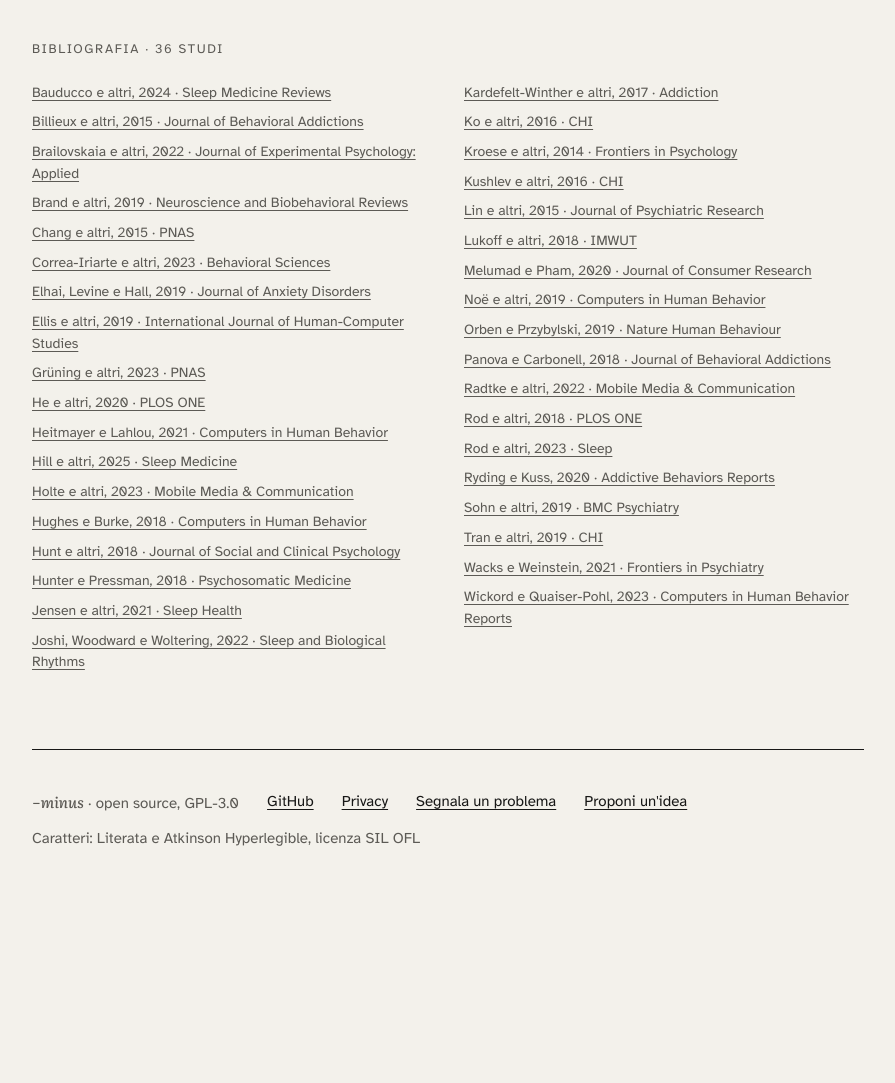
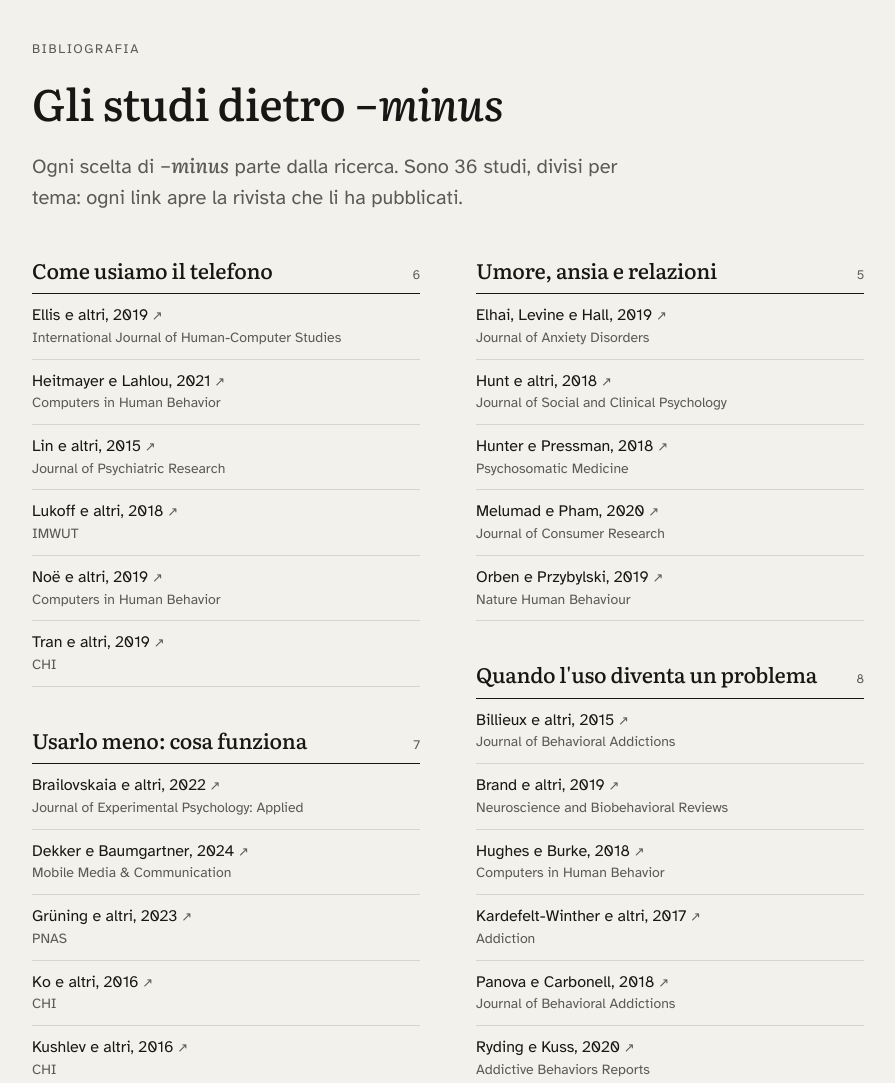
Before and after one commit to minus-phone/minus-phone.github.io, a plain HTML site: page index.html in a window 1280 px wide. Shown: the part 3880-4963 px from the top of the page, without its empty margins (192-1087 px from the left). Before the commit the page ends 4870 px from the top, so only its background shows below. Drawn offline with Linux system fonts and the light colour scheme.

Commit message:
Bibliografia divisa per tema, Dekker e Baumgartner al posto di Holte, link esterni in nuova scheda
Co-Authored-By: Claude Opus 5.5 <noreply@anthropic.com>
Claude-Session: https://claude.ai/code/session_01PnNKyUgUTVNH2A2cBtAiQh

```diff
--- a/index.html
+++ b/index.html
@@ -301,12 +301,22 @@ summary::-webkit-details-marker{display:none}
 summary::after{content:"+";float:right;color:var(--matita)}
 details[open] summary::after{content:"−"}
 details p{margin:10px 0 0;color:var(--matita)}
-.fonti{list-style:none;padding:0;margin:0;font-size:14px;color:var(--matita);columns:2;column-gap:32px}
-.fonti li{padding:4px 0;break-inside:avoid}
-@media (max-width:640px){.fonti{columns:1}}
-/* Da mobile: i primi tre studi + Vedi tutti */
-.vedi{display:none;margin-top:18px;min-height:44px;padding:0 20px;border-radius:22px;border:1.5px solid var(--inchiostro);background:transparent;color:var(--inchiostro);font:700 15px var(--sans);cursor:pointer}
-@media (max-width:640px){.fonti:not(.aperta) li:nth-child(n+4){display:none}.vedi{display:inline-flex;align-items:center}}
+/* Bibliografia: gli studi divisi per tema, su due colonne */
+.fonti{margin-top:44px;columns:2;column-gap:56px}
+.gruppo{break-inside:avoid;margin:0 0 40px}
+.gruppo h3{display:flex;justify-content:space-between;align-items:baseline;gap:12px;font-size:21px;padding-bottom:10px;margin:0;border-bottom:1px solid var(--inchiostro)}
+.gruppo h3 span{font-family:var(--sans);font-size:13px;color:var(--matita)}
+.gruppo ul{list-style:none;padding:0;margin:0}
+.gruppo li{border-bottom:1px solid var(--filo)}
+.gruppo a{display:flex;flex-direction:column;gap:2px;padding:11px 0;text-decoration:none;line-height:1.35}
+.gruppo .aut{font-size:16px}
+.gruppo .aut::after{content:" ↗";color:var(--matita);font-size:13px}
+.gruppo .riv{font-size:14px;color:var(--matita)}
+.gruppo a:hover{opacity:1}.gruppo a:hover .aut{text-decoration:underline}
+@media (max-width:640px){.fonti{columns:1;margin-top:28px}.gruppo{margin-bottom:28px}}
+/* Da mobile: il primo tema + Vedi tutti */
+.vedi{display:none;margin-top:4px;min-height:44px;padding:0 20px;border-radius:22px;border:1.5px solid var(--inchiostro);background:transparent;color:var(--inchiostro);font:700 15px var(--sans);cursor:pointer}
+@media (max-width:640px){.fonti:not(.aperta) .gruppo:nth-child(n+2){display:none}.vedi{display:inline-flex;align-items:center}}
 
 footer{padding:40px 0 64px;border-top:1px solid var(--inchiostro);font-size:15px;color:var(--matita);display:flex;flex-wrap:wrap;gap:12px 28px}
 footer a{color:var(--inchiostro)}
@@ -347,8 +357,8 @@ body{background:var(--carta)}
   <p class="payoff">Il tuo smartphone. <br class="solo-ampio">Ma <em class="m-">−minus</em>.</p>
   <p class="sotto">Cambia il modo in cui usi il telefono, senza cambiare telefono. Una home essenziale, la tua giornata al centro, le app quando servono.</p>
   <div class="azioni">
-    <a class="bottone pieno" href="https://github.com/minus-phone/Minus/releases">Scarica per Android</a>
-    <a class="bottone" href="https://github.com/minus-phone/Minus/issues/new/choose">Segnala un problema o un'idea</a>
+    <a class="bottone pieno" href="https://github.com/minus-phone/Minus/releases" target="_blank" rel="noopener">Scarica per Android</a>
+    <a class="bottone" href="https://github.com/minus-phone/Minus/issues/new/choose" target="_blank" rel="noopener">Segnala un problema o un'idea</a>
   </div>
   <ul class="punti">
     <li>Gratis e open source</li>
@@ -533,55 +543,82 @@ body{background:var(--carta)}
   <details><summary>Chi l'ha fatta, e come?</summary><p>Una product designer che, una volta diventata mamma, si è accorta di avere un problema con l'uso del telefono. La usa ogni giorno, e l'ha costruita lavorando con un'intelligenza artificiale in ogni fase. Ha ascoltato 72 persone, con un questionario e i dati veri del loro telefono. Ha studiato la ricerca sull'uso del telefono, per distinguere l'uso frequente da quello che fa male (<a href="#fonti">gli studi letti</a>). Ha provato wireframe, prototipi e una nuova versione ogni pochi giorni, sul proprio telefono. E ha lasciato il codice pubblico, così chiunque può verificare che <em class="m-">−minus</em> non raccoglie dati, segnalare un problema o proporre un'idea.</p></details>
 </section>
 
-<section class="sezione" aria-labelledby="fonti">
-  <p class="etichetta" id="fonti">Bibliografia · 36 studi</p>
-  <ul class="fonti" id="elenco-fonti">
-    <li><a href="https://doi.org/10.1016/j.smrv.2024.101933">Bauducco e altri, 2024 · Sleep Medicine Reviews</a></li>
-    <li><a href="https://doi.org/10.1556/2006.4.2015.009">Billieux e altri, 2015 · Journal of Behavioral Addictions</a></li>
-    <li><a href="https://doi.org/10.1037/xap0000430">Brailovskaia e altri, 2022 · Journal of Experimental Psychology: Applied</a></li>
-    <li><a href="https://doi.org/10.1016/j.neubiorev.2019.06.032">Brand e altri, 2019 · Neuroscience and Biobehavioral Reviews</a></li>
-    <li><a href="https://doi.org/10.1073/pnas.1418490112">Chang e altri, 2015 · PNAS</a></li>
-    <li><a href="https://doi.org/10.3390/bs13100839">Correa-Iriarte e altri, 2023 · Behavioral Sciences</a></li>
-    <li><a href="https://doi.org/10.1016/j.janxdis.2018.11.005">Elhai, Levine e Hall, 2019 · Journal of Anxiety Disorders</a></li>
-    <li><a href="https://doi.org/10.1016/j.ijhcs.2019.05.004">Ellis e altri, 2019 · International Journal of Human-Computer Studies</a></li>
-    <li><a href="https://www.pnas.org/doi/10.1073/pnas.2213114120">Grüning e altri, 2023 · PNAS</a></li>
-    <li><a href="https://journals.plos.org/plosone/article?id=10.1371/journal.pone.0228756">He e altri, 2020 · PLOS ONE</a></li>
-    <li><a href="https://doi.org/10.1016/j.chb.2020.106637">Heitmayer e Lahlou, 2021 · Computers in Human Behavior</a></li>
-    <li><a href="https://doi.org/10.1016/j.sleep.2025.02.043">Hill e altri, 2025 · Sleep Medicine</a></li>
-    <li><a href="https://journals.sagepub.com/doi/10.1177/20501579231212062">Holte e altri, 2023 · Mobile Media &amp; Communication</a></li>
-    <li><a href="https://doi.org/10.1016/j.chb.2018.03.047">Hughes e Burke, 2018 · Computers in Human Behavior</a></li>
-    <li><a href="https://doi.org/10.1521/jscp.2018.37.10.751">Hunt e altri, 2018 · Journal of Social and Clinical Psychology</a></li>
-    <li><a href="https://doi.org/10.1097/PSY.0000000000000568">Hunter e Pressman, 2018 · Psychosomatic Medicine</a></li>
-    <li><a href="https://doi.org/10.1016/j.sleh.2021.03.005">Jensen e altri, 2021 · Sleep Health</a></li>
-    <li><a href="https://doi.org/10.1007/s41105-021-00345-6">Joshi, Woodward e Woltering, 2022 · Sleep and Biological Rhythms</a></li>
-    <li><a href="https://doi.org/10.1111/add.13763">Kardefelt-Winther e altri, 2017 · Addiction</a></li>
-    <li><a href="https://doi.org/10.1145/2858036.2858568">Ko e altri, 2016 · CHI</a></li>
-    <li><a href="https://www.frontiersin.org/journals/psychology/articles/10.3389/fpsyg.2014.00611/full">Kroese e altri, 2014 · Frontiers in Psychology</a></li>
-    <li><a href="https://doi.org/10.1145/2858036.2858359">Kushlev e altri, 2016 · CHI</a></li>
-    <li><a href="https://doi.org/10.1016/j.jpsychires.2015.04.003">Lin e altri, 2015 · Journal of Psychiatric Research</a></li>
-    <li><a href="https://doi.org/10.1145/3191754">Lukoff e altri, 2018 · IMWUT</a></li>
-    <li><a href="https://doi.org/10.1093/jcr/ucaa005">Melumad e Pham, 2020 · Journal of Consumer Research</a></li>
-    <li><a href="https://doi.org/10.1016/j.chb.2019.04.023">Noë e altri, 2019 · Computers in Human Behavior</a></li>
-    <li><a href="https://doi.org/10.1038/s41562-018-0506-1">Orben e Przybylski, 2019 · Nature Human Behaviour</a></li>
-    <li><a href="https://doi.org/10.1556/2006.7.2018.49">Panova e Carbonell, 2018 · Journal of Behavioral Addictions</a></li>
-    <li><a href="https://doi.org/10.1177/20501579211028647">Radtke e altri, 2022 · Mobile Media &amp; Communication</a></li>
-    <li><a href="https://journals.plos.org/plosone/article?id=10.1371/journal.pone.0204811">Rod e altri, 2018 · PLOS ONE</a></li>
-    <li><a href="https://academic.oup.com/sleep/article/46/12/zsad256/7284100">Rod e altri, 2023 · Sleep</a></li>
-    <li><a href="https://doi.org/10.1016/j.abrep.2020.100257">Ryding e Kuss, 2020 · Addictive Behaviors Reports</a></li>
-    <li><a href="https://doi.org/10.1186/s12888-019-2350-x">Sohn e altri, 2019 · BMC Psychiatry</a></li>
-    <li><a href="https://doi.org/10.1145/3290605.3300542">Tran e altri, 2019 · CHI</a></li>
-    <li><a href="https://www.frontiersin.org/articles/10.3389/fpsyt.2021.669042/full">Wacks e Weinstein, 2021 · Frontiers in Psychiatry</a></li>
-    <li><a href="https://doi.org/10.1016/j.chbr.2023.100294">Wickord e Quaiser-Pohl, 2023 · Computers in Human Behavior Reports</a></li>
-  </ul>
+<section class="sezione forte" aria-labelledby="fonti">
+  <p class="etichetta">Bibliografia</p>
+  <h2 id="fonti">Gli studi dietro <em class="m-">−minus</em></h2>
+  <p class="intro">Ogni scelta di <em class="m-">−minus</em> parte dalla ricerca. Sono 36 studi, divisi per tema: ogni link apre la rivista che li ha pubblicati.</p>
+  <div class="fonti" id="elenco-fonti">
+    <div class="gruppo">
+      <h3>Come usiamo il telefono <span>6</span></h3>
+      <ul>
+      <li><a href="https://doi.org/10.1016/j.ijhcs.2019.05.004" target="_blank" rel="noopener"><span class="aut">Ellis e altri, 2019</span><span class="riv">International Journal of Human-Computer Studies</span></a></li>
+      <li><a href="https://doi.org/10.1016/j.chb.2020.106637" target="_blank" rel="noopener"><span class="aut">Heitmayer e Lahlou, 2021</span><span class="riv">Computers in Human Behavior</span></a></li>
+      <li><a href="https://doi.org/10.1016/j.jpsychires.2015.04.003" target="_blank" rel="noopener"><span class="aut">Lin e altri, 2015</span><span class="riv">Journal of Psychiatric Research</span></a></li>
+      <li><a href="https://doi.org/10.1145/3191754" target="_blank" rel="noopener"><span class="aut">Lukoff e altri, 2018</span><span class="riv">IMWUT</span></a></li>
+      <li><a href="https://doi.org/10.1016/j.chb.2019.04.023" target="_blank" rel="noopener"><span class="aut">Noë e altri, 2019</span><span class="riv">Computers in Human Behavior</span></a></li>
+      <li><a href="https://doi.org/10.1145/3290605.3300542" target="_blank" rel="noopener"><span class="aut">Tran e altri, 2019</span><span class="riv">CHI</span></a></li>
+      </ul>
+    </div>
+    <div class="gruppo">
+      <h3>Usarlo meno: cosa funziona <span>7</span></h3>
+      <ul>
+      <li><a href="https://doi.org/10.1037/xap0000430" target="_blank" rel="noopener"><span class="aut">Brailovskaia e altri, 2022</span><span class="riv">Journal of Experimental Psychology: Applied</span></a></li>
+      <li><a href="https://journals.sagepub.com/doi/10.1177/20501579231212062" target="_blank" rel="noopener"><span class="aut">Dekker e Baumgartner, 2024</span><span class="riv">Mobile Media &amp; Communication</span></a></li>
+      <li><a href="https://www.pnas.org/doi/10.1073/pnas.2213114120" target="_blank" rel="noopener"><span class="aut">Grüning e altri, 2023</span><span class="riv">PNAS</span></a></li>
+      <li><a href="https://doi.org/10.1145/2858036.2858568" target="_blank" rel="noopener"><span class="aut">Ko e altri, 2016</span><span class="riv">CHI</span></a></li>
+      <li><a href="https://doi.org/10.1145/2858036.2858359" target="_blank" rel="noopener"><span class="aut">Kushlev e altri, 2016</span><span class="riv">CHI</span></a></li>
+      <li><a href="https://doi.org/10.1177/20501579211028647" target="_blank" rel="noopener"><span class="aut">Radtke e altri, 2022</span><span class="riv">Mobile Media &amp; Communication</span></a></li>
+      <li><a href="https://doi.org/10.1016/j.chbr.2023.100294" target="_blank" rel="noopener"><span class="aut">Wickord e Quaiser-Pohl, 2023</span><span class="riv">Computers in Human Behavior Reports</span></a></li>
+      </ul>
+    </div>
+    <div class="gruppo">
+      <h3>Il telefono e il sonno <span>10</span></h3>
+      <ul>
+      <li><a href="https://doi.org/10.1016/j.smrv.2024.101933" target="_blank" rel="noopener"><span class="aut">Bauducco e altri, 2024</span><span class="riv">Sleep Medicine Reviews</span></a></li>
+      <li><a href="https://doi.org/10.1073/pnas.1418490112" target="_blank" rel="noopener"><span class="aut">Chang e altri, 2015</span><span class="riv">PNAS</span></a></li>
+      <li><a href="https://doi.org/10.3390/bs13100839" target="_blank" rel="noopener"><span class="aut">Correa-Iriarte e altri, 2023</span><span class="riv">Behavioral Sciences</span></a></li>
+      <li><a href="https://journals.plos.org/plosone/article?id=10.1371/journal.pone.0228756" target="_blank" rel="noopener"><span class="aut">He e altri, 2020</span><span class="riv">PLOS ONE</span></a></li>
+      <li><a href="https://doi.org/10.1016/j.sleep.2025.02.043" target="_blank" rel="noopener"><span class="aut">Hill e altri, 2025</span><span class="riv">Sleep Medicine</span></a></li>
+      <li><a href="https://doi.org/10.1016/j.sleh.2021.03.005" target="_blank" rel="noopener"><span class="aut">Jensen e altri, 2021</span><span class="riv">Sleep Health</span></a></li>
+      <li><a href="https://doi.org/10.1007/s41105-021-00345-6" target="_blank" rel="noopener"><span class="aut">Joshi, Woodward e Woltering, 2022</span><span class="riv">Sleep and Biological Rhythms</span></a></li>
+      <li><a href="https://www.frontiersin.org/journals/psychology/articles/10.3389/fpsyg.2014.00611/full" target="_blank" rel="noopener"><span class="aut">Kroese e altri, 2014</span><span class="riv">Frontiers in Psychology</span></a></li>
+      <li><a href="https://journals.plos.org/plosone/article?id=10.1371/journal.pone.0204811" target="_blank" rel="noopener"><span class="aut">Rod e altri, 2018</span><span class="riv">PLOS ONE</span></a></li>
+      <li><a href="https://academic.oup.com/sleep/article/46/12/zsad256/7284100" target="_blank" rel="noopener"><span class="aut">Rod e altri, 2023</span><span class="riv">Sleep</span></a></li>
+      </ul>
+    </div>
+    <div class="gruppo">
+      <h3>Umore, ansia e relazioni <span>5</span></h3>
+      <ul>
+      <li><a href="https://doi.org/10.1016/j.janxdis.2018.11.005" target="_blank" rel="noopener"><span class="aut">Elhai, Levine e Hall, 2019</span><span class="riv">Journal of Anxiety Disorders</span></a></li>
+      <li><a href="https://doi.org/10.1521/jscp.2018.37.10.751" target="_blank" rel="noopener"><span class="aut">Hunt e altri, 2018</span><span class="riv">Journal of Social and Clinical Psychology</span></a></li>
+      <li><a href="https://doi.org/10.1097/PSY.0000000000000568" target="_blank" rel="noopener"><span class="aut">Hunter e Pressman, 2018</span><span class="riv">Psychosomatic Medicine</span></a></li>
+      <li><a href="https://doi.org/10.1093/jcr/ucaa005" target="_blank" rel="noopener"><span class="aut">Melumad e Pham, 2020</span><span class="riv">Journal of Consumer Research</span></a></li>
+      <li><a href="https://doi.org/10.1038/s41562-018-0506-1" target="_blank" rel="noopener"><span class="aut">Orben e Przybylski, 2019</span><span class="riv">Nature Human Behaviour</span></a></li>
+      </ul>
+    </div>
+    <div class="gruppo">
+      <h3>Quando l'uso diventa un problema <span>8</span></h3>
+      <ul>
+      <li><a href="https://doi.org/10.1556/2006.4.2015.009" target="_blank" rel="noopener"><span class="aut">Billieux e altri, 2015</span><span class="riv">Journal of Behavioral Addictions</span></a></li>
+      <li><a href="https://doi.org/10.1016/j.neubiorev.2019.06.032" target="_blank" rel="noopener"><span class="aut">Brand e altri, 2019</span><span class="riv">Neuroscience and Biobehavioral Reviews</span></a></li>
+      <li><a href="https://doi.org/10.1016/j.chb.2018.03.047" target="_blank" rel="noopener"><span class="aut">Hughes e Burke, 2018</span><span class="riv">Computers in Human Behavior</span></a></li>
+      <li><a href="https://doi.org/10.1111/add.13763" target="_blank" rel="noopener"><span class="aut">Kardefelt-Winther e altri, 2017</span><span class="riv">Addiction</span></a></li>
+      <li><a href="https://doi.org/10.1556/2006.7.2018.49" target="_blank" rel="noopener"><span class="aut">Panova e Carbonell, 2018</span><span class="riv">Journal of Behavioral Addictions</span></a></li>
+      <li><a href="https://doi.org/10.1016/j.abrep.2020.100257" target="_blank" rel="noopener"><span class="aut">Ryding e Kuss, 2020</span><span class="riv">Addictive Behaviors Reports</span></a></li>
+      <li><a href="https://doi.org/10.1186/s12888-019-2350-x" target="_blank" rel="noopener"><span class="aut">Sohn e altri, 2019</span><span class="riv">BMC Psychiatry</span></a></li>
+      <li><a href="https://www.frontiersin.org/articles/10.3389/fpsyt.2021.669042/full" target="_blank" rel="noopener"><span class="aut">Wacks e Weinstein, 2021</span><span class="riv">Frontiers in Psychiatry</span></a></li>
+      </ul>
+    </div>
+  </div>
   <button class="vedi" type="button" aria-controls="elenco-fonti" aria-expanded="false">Vedi tutti</button>
 </section>
 
 <footer>
   <span><em class="m-">−minus</em> · open source, GPL-3.0</span>
-  <a href="https://github.com/minus-phone/Minus">GitHub</a>
-  <a href="https://github.com/minus-phone/Minus/blob/main/PRIVACY.md">Privacy</a>
-  <a href="https://github.com/minus-phone/Minus/issues/new/choose">Segnala un problema</a>
-  <a href="https://github.com/minus-phone/Minus/discussions">Proponi un'idea</a>
+  <a href="https://github.com/minus-phone/Minus" target="_blank" rel="noopener">GitHub</a>
+  <a href="https://github.com/minus-phone/Minus/blob/main/PRIVACY.md" target="_blank" rel="noopener">Privacy</a>
+  <a href="https://github.com/minus-phone/Minus/issues/new/choose" target="_blank" rel="noopener">Segnala un problema</a>
+  <a href="https://github.com/minus-phone/Minus/discussions" target="_blank" rel="noopener">Proponi un'idea</a>
   <span>Caratteri: Literata e Atkinson Hyperlegible, licenza SIL OFL</span>
 </footer>
 
@@ -590,13 +627,13 @@ body{background:var(--carta)}
 <div class="barra">
   <div class="pagina">
     <span><em class="m-">−minus</em><span class="sep"> · </span><span class="gr">Gratis per sempre e open source</span></span>
-    <a class="bottone pieno" href="https://github.com/minus-phone/Minus/releases" aria-label="Scarica per Android"><svg class="andr" viewBox="0 0 24 24" width="20" height="20" aria-hidden="true" fill="currentColor"><path d="M17.6 9.48l1.84-3.18a.38.38 0 0 0-.66-.38l-1.86 3.22A11.4 11.4 0 0 0 12 8.08c-1.77 0-3.43.38-4.92 1.06L5.22 5.92a.38.38 0 0 0-.66.38L6.4 9.48A10.8 10.8 0 0 0 1 18h22a10.8 10.8 0 0 0-5.4-8.52zM7 15.25a1.25 1.25 0 1 1 0-2.5 1.25 1.25 0 0 1 0 2.5zm10 0a1.25 1.25 0 1 1 0-2.5 1.25 1.25 0 0 1 0 2.5z"/></svg>Scarica<span class="lungo">per Android</span></a>
+    <a class="bottone pieno" href="https://github.com/minus-phone/Minus/releases" target="_blank" rel="noopener" aria-label="Scarica per Android"><svg class="andr" viewBox="0 0 24 24" width="20" height="20" aria-hidden="true" fill="currentColor"><path d="M17.6 9.48l1.84-3.18a.38.38 0 0 0-.66-.38l-1.86 3.22A11.4 11.4 0 0 0 12 8.08c-1.77 0-3.43.38-4.92 1.06L5.22 5.92a.38.38 0 0 0-.66.38L6.4 9.48A10.8 10.8 0 0 0 1 18h22a10.8 10.8 0 0 0-5.4-8.52zM7 15.25a1.25 1.25 0 1 1 0-2.5 1.25 1.25 0 0 1 0 2.5zm10 0a1.25 1.25 0 1 1 0-2.5 1.25 1.25 0 0 1 0 2.5z"/></svg>Scarica<span class="lungo">per Android</span></a>
   </div>
 </div>
 
 </div>
 <script>
-// Da telefono la bibliografia mostra i primi tre studi: «Vedi tutti» apre il resto
+// Da telefono la bibliografia mostra il primo tema: «Vedi tutti» apre il resto
 (function(){
   var b=document.querySelector('.vedi'), l=document.getElementById('elenco-fonti');
   if(!b||!l) return;
```
